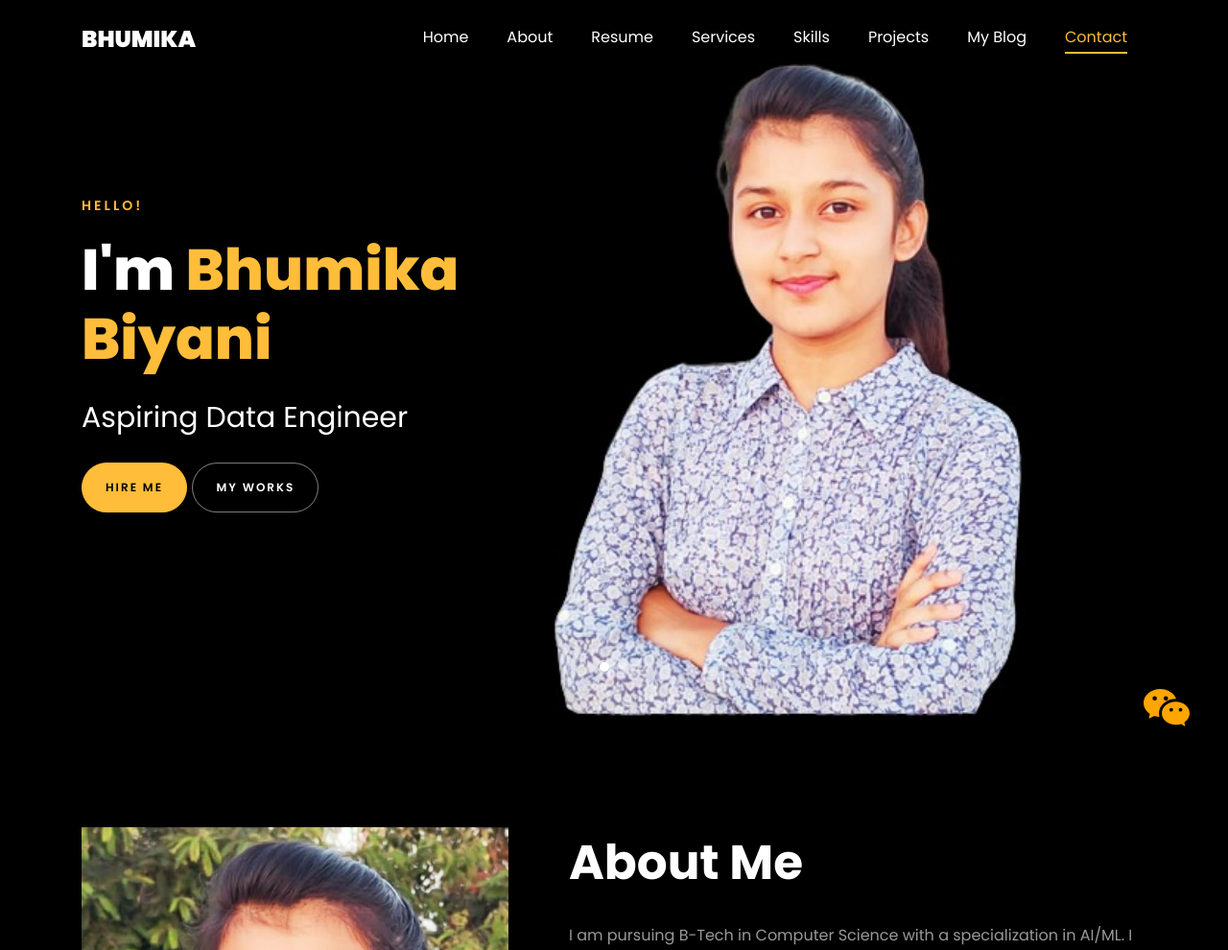
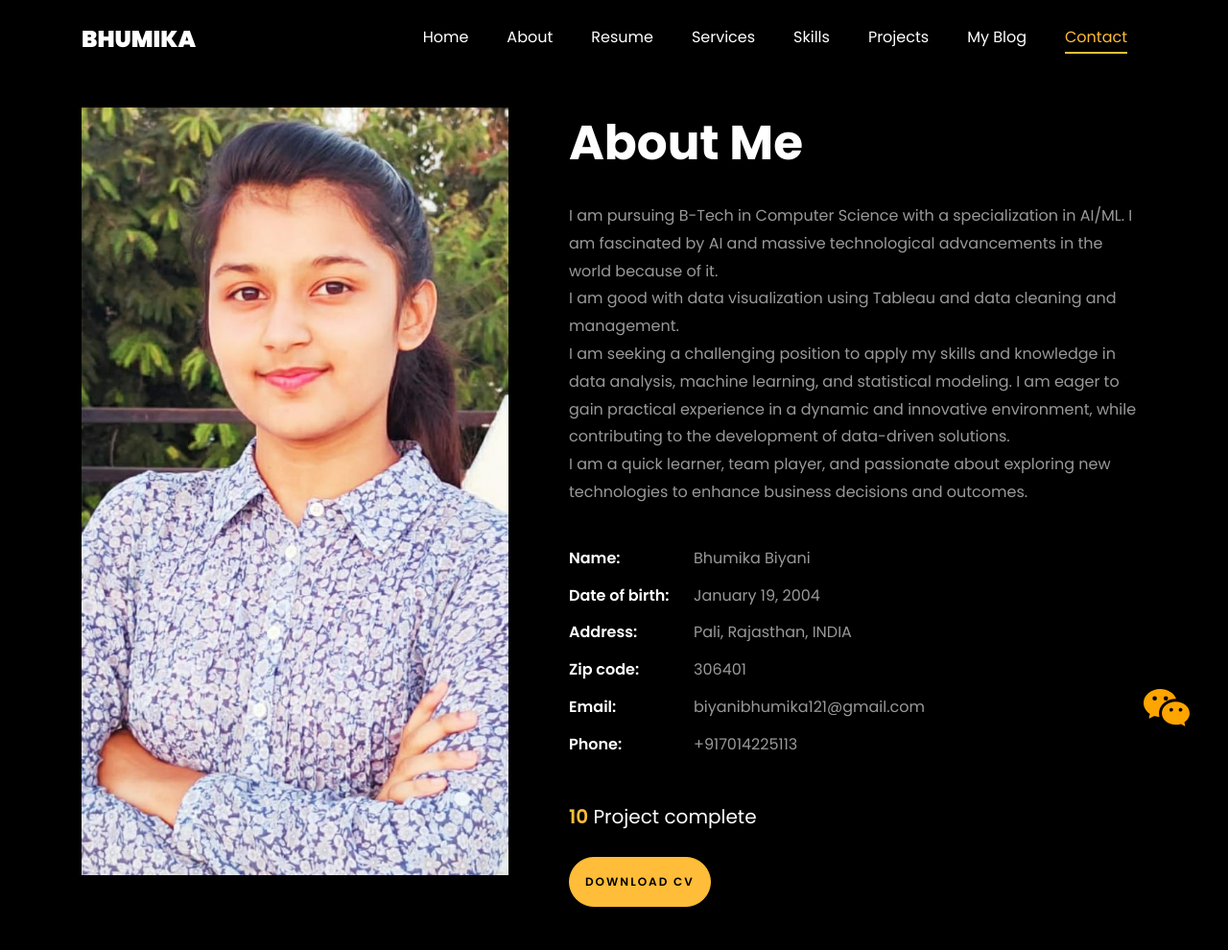
Before and after one commit to bhumikabiyani/My-Portfolio, a Flask app: page / in a window 1280 px wide. Shown: the top 990 px of the page at 96% size. Run offline with Flask 3, Linux system fonts and the light colour scheme; some libraries are stand-ins or nearby versions; some web fonts are replaced.

Commit message:
Update index.html

```diff
--- a/templates/index.html
+++ b/templates/index.html
@@ -88,7 +88,7 @@
         </div>
       </div>
     </nav>
-    <section id="home-section" class="hero">
+    <!-- <section id="home-section" class="hero">
       <div class="home-slider owl-carousel">
         <div class="slider-item">
           <div class="overlay"></div>
@@ -160,7 +160,7 @@
           </div>
         </div>
       </div>
-    </section>
+    </section> -->
 
     <section class="ftco-about img ftco-section ftco-no-pb" id="about-section">
       <div class="container">
@@ -208,6 +208,7 @@ I am eager to gain practical experience in a dynamic and innovative environment,
                 </ul>
               </div>
             </div>
+
             <div class="counter-wrap ftco-animate d-flex mt-md-3">
               <div class="text">
                 <p class="mb-4">
```
